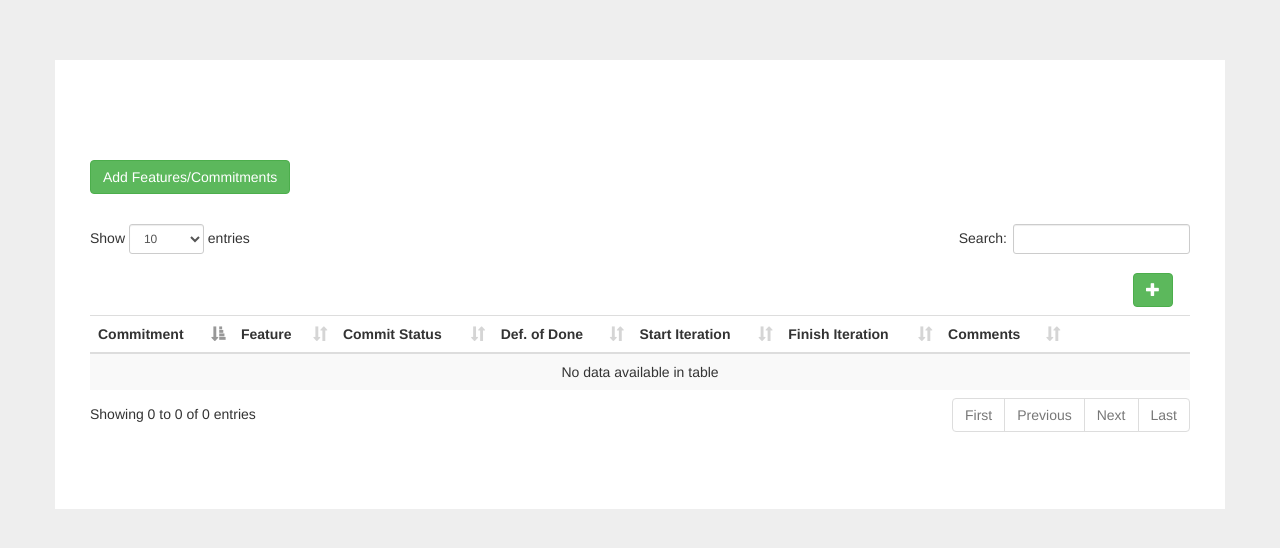
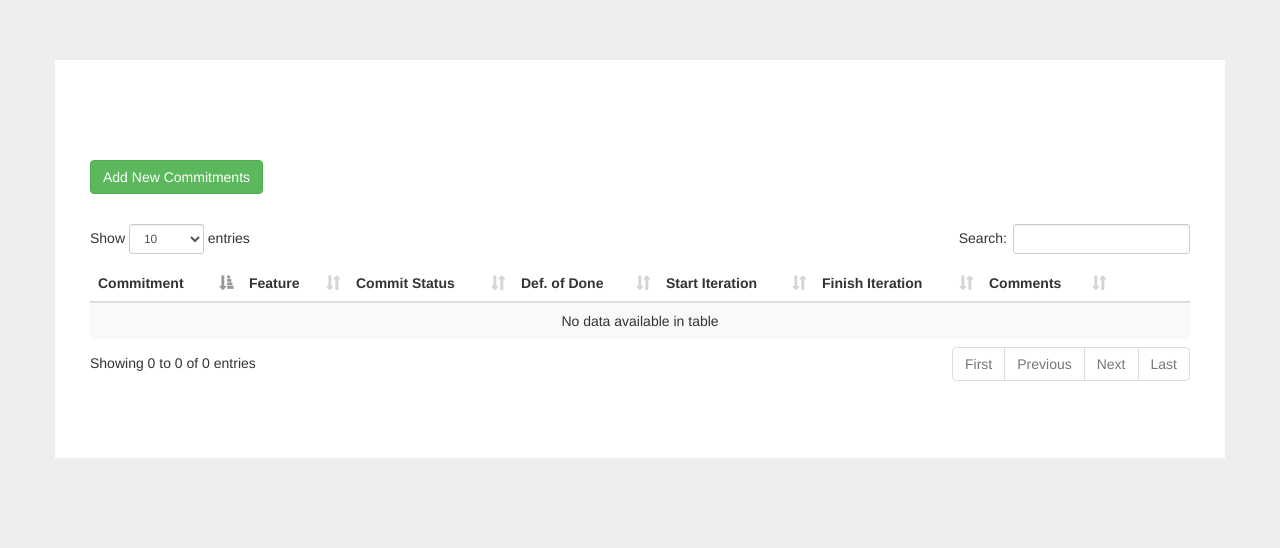
Before and after one commit to codeinpink/project-saturn, a Django app: template features/templates/features/team.html in a window 1280 px wide. Shown: the top 548 px of the page. Run offline with Django 3.2, Linux system fonts and the light colour scheme; the template is opened without the code that fills it, so the values that code supplies are empty; some libraries are stand-ins or nearby versions.

Commit message:
Small appearance changes to team page and modal titles

```diff
--- a/features/templates/features/team.html
+++ b/features/templates/features/team.html
@@ -7,19 +7,13 @@ grey-bg
 {% block content %}
 <div style="margin-top: 60px;">
 	<div class="container white-bg" ng-controller="teamViewCtrl as teamCtrl">
-
 		<div class="row">
 			<div id = "teamId" style="display: none;" >{{team_id}}</div>
-					<a href="http://td-tstsrv.adtran.com/Planning/wizard_test.html" target="_blank" class="btn btn-success pull-left" style="margin: 30px 0;">Add Features/Commitments</a>
+			<button type="button" style="margin: 30px 0;" ng-click="addCommitment()" class="btn btn-success">Add New Commitments</button>
 		</div>
-
 		<div class="row">
 			<table datatable="ng" dt-options="dtOptions" dt-column-defs="dtColumnDefs" class="table row-border table-hover table-striped">
 				<thead>
-							<tr>
-								<th style="border-bottom: 0px;" colspan="10"></th>
-								<th style="border-bottom: 0px;"><button type="button" ng-click="addCommitment()" class="btn btn-success"><i class="glyphicon glyphicon-plus"></i></button></th>
-							</tr>
 					<tr>
 						<th ng-repeat="col in columns">{[{col}]}</th>
 						<th></th>
--- a/static/js/templates/showDependencies.html
+++ b/static/js/templates/showDependencies.html
@@ -1,7 +1,7 @@
 <div class="modal-content">
     <div class="modal-header">
         <button type="button" class="close" ng-click="close()"><span aria-hidden="true">&times;</span></button>
-        <h4 class="modal-title">Dependencies for Commitment - {[{ commitment.name }]}</h4>
+        <h4 class="modal-title">Dependencies for Commitment - {[{ commitment.name }]} ({[{ commitment.feature.name }]})</h4>
     </div>
     <div class="modal-body">
         <div class="container-fluid">
--- a/static/js/templates/showRisks.html
+++ b/static/js/templates/showRisks.html
@@ -1,7 +1,7 @@
 <div class="modal-content">
     <div class="modal-header">
         <button type="button" class="close" ng-click="close()"><span aria-hidden="true">&times;</span></button>
-        <h4 class="modal-title">Risks for Commitment - {[{ commitment.name }]}</h4>
+        <h4 class="modal-title">Risks for Commitment - {[{ commitment.name }]} ({[{ commitment.feature.name }]})</h4>
     </div>
     <div class="modal-body">
         <div class="container-fluid">
```
Lines whose indentation alone changed are shown as unchanged.
